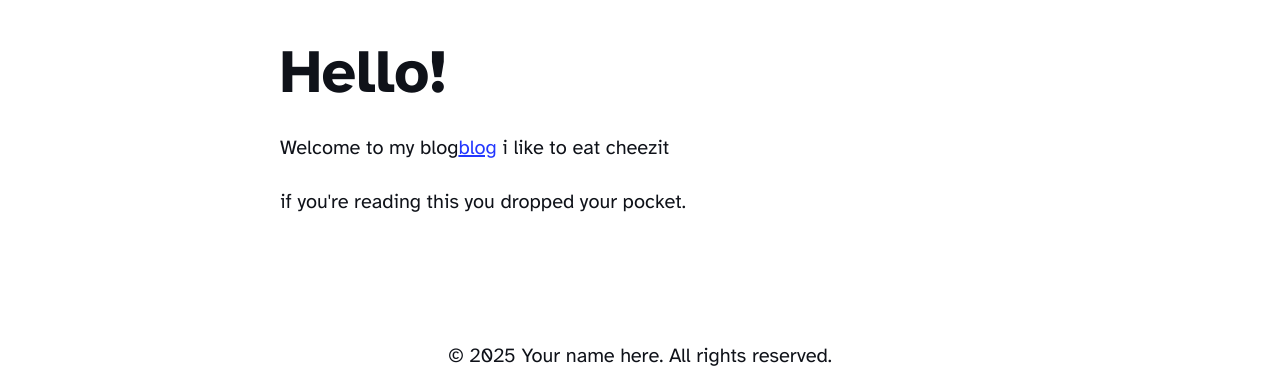
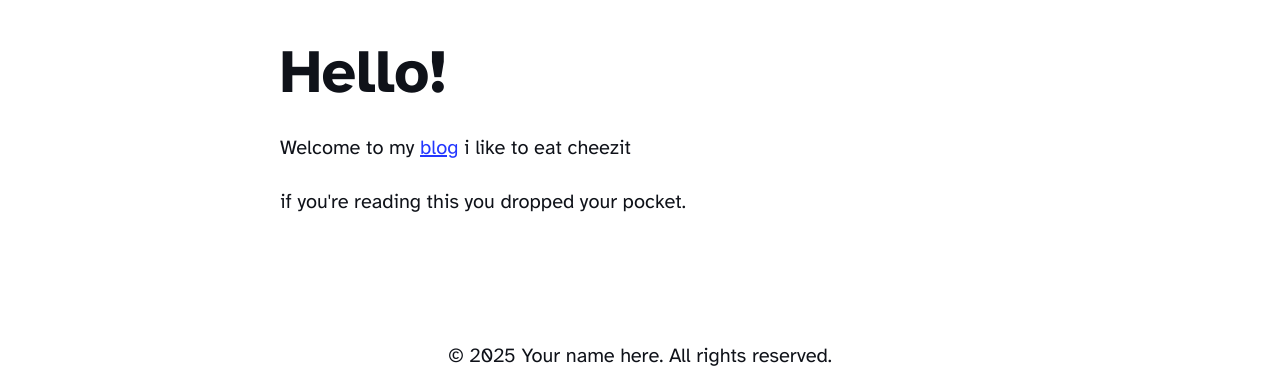
Before and after one commit to DiabeticTurtle/astro-blog, an Astro site: page / in a window 1280 px wide. Shown: the part 99-471 px from the top of the page. Built offline with nearby package versions, Linux system fonts and the light colour scheme; Astro itself is replaced by a stand-in of ours.

Commit message:
Update index.astro

```diff
--- a/src/pages/index.astro
+++ b/src/pages/index.astro
@@ -15,7 +15,7 @@ import { SITE_TITLE, SITE_DESCRIPTION } from '../consts';
 		<main>
 			<h1> Hello!</h1>
 			<p>
-				Welcome to my blog<a href="https://ihave.diabetes.forsale/blog">blog</a>
+				Welcome to my <a href="https://ihave.diabetes.forsale/blog">blog</a>
 				i like to eat cheezit
 			</p>
 			<p>
```
